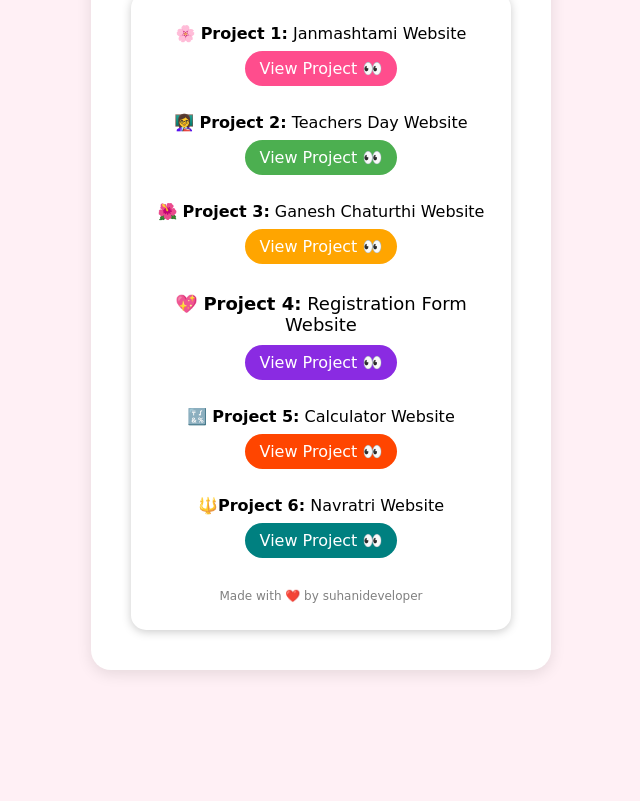
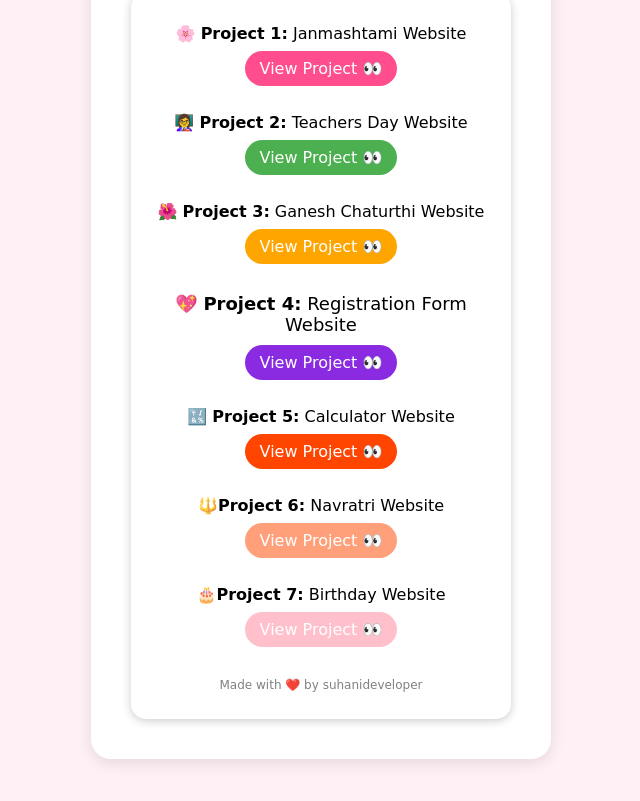
Before and after one commit to suhanideveloper/My-website, a plain HTML site: page index.html in a window 1280 px wide. Shown: the part 387-1188 px from the top of the page, without its empty margins (319-959 px from the left). Before the commit the page ends 1117 px from the top, so only its background shows below. Drawn offline with Linux system fonts and the light colour scheme.

Commit message:
Update index.html

```diff
--- a/index.html
+++ b/index.html
@@ -35,7 +35,10 @@ button{background:#ff4081; color:white; border:none; padding:12px 25px; border-r
 <a href="https://suhanideveloper.github.io/Calculator/"target="_blank" style="background:orangered; color:white; padding:8px 15px; border-radius:20px; text-decoration:none">View Project 👀</a>
 <br><br>
 <p>🔱<b>Project 6:</b> Navratri Website</p>
-<a href="https://suhanideveloper.github.io/navratri/" target="_blank" style="background:teal; color:white; padding:8px 15px; border-radius:20px; text-decoration:none">View Project 👀</a>
+<a href="https://suhanideveloper.github.io/navratri/" target="_blank" style="background:lightsalmon; color:white; padding:8px 15px; border-radius:20px; text-decoration:none">View Project 👀</a>
+<br><br>
+<p>🎂<b>Project 7:</b> Birthday Website</p>
+<a href="https://suhanideveloper.github.io/Birthday/ " target="_blank" style="background:pink; color:white; padding:8px 15px; border-radius:20px; text-decoration:none">View Project 👀</a>
 <br><br>
 
 </div>
```
